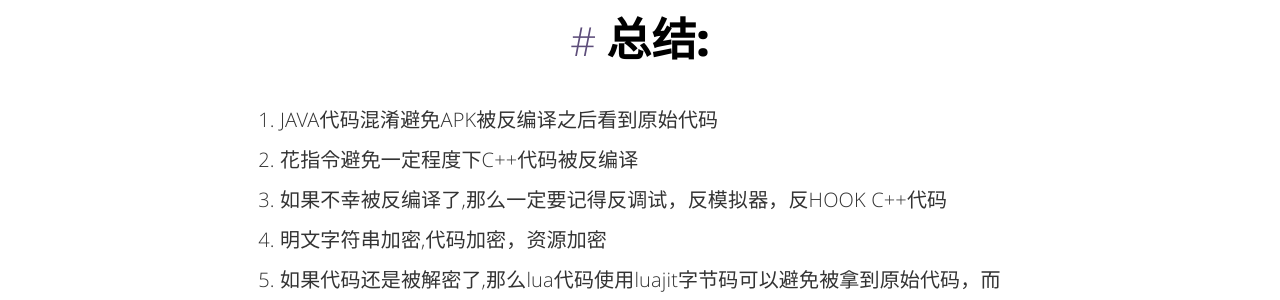
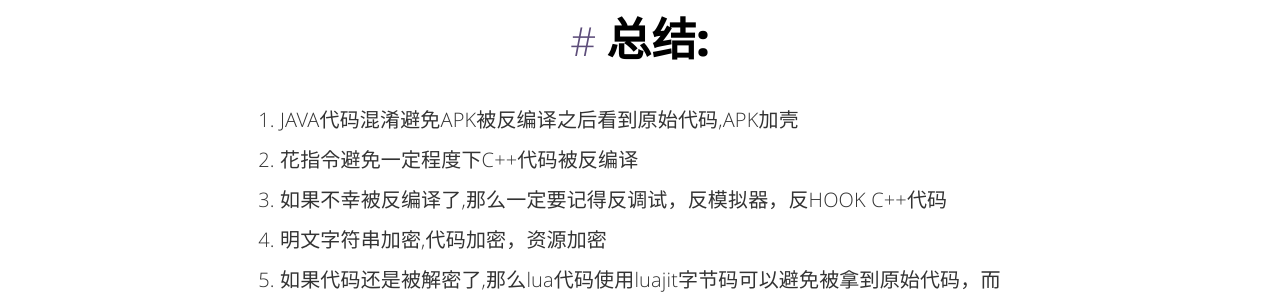
Before and after one commit to QuiQiJingFeng/fyd.github.blog, a Jekyll site: the page built from _posts/2021-05-06-00.md, in a window 1280 px wide and 900 px high, scrolled down 1921 px. Shown: the part 154-454 px from the top of the window. Built offline with Jekyll 4.4.1, drawn with Linux system fonts in a browser that asks for light colours; comment, search, counter and statistics services are not loaded.

Commit message:
feat:update

```diff
--- a/_posts/2021-05-06-00.md
+++ b/_posts/2021-05-06-00.md
@@ -55,7 +55,7 @@ label1:
 
 
 # 总结:
-1. JAVA代码混淆避免APK被反编译之后看到原始代码
+1. JAVA代码混淆避免APK被反编译之后看到原始代码,APK加壳
 2. 花指令避免一定程度下C++代码被反编译
 3. 如果不幸被反编译了,那么一定要记得反调试，反模拟器，反HOOK C++代码
 4. 明文字符串加密,代码加密，资源加密
```
